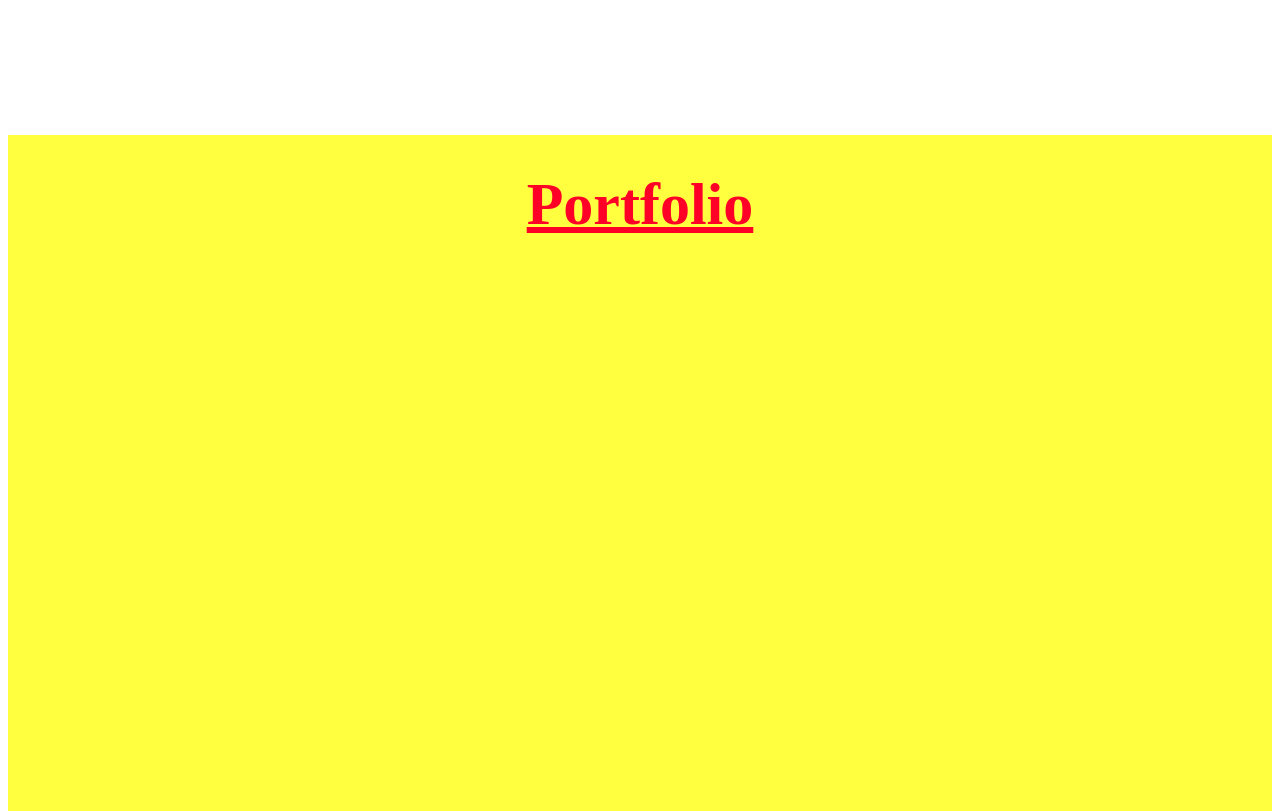
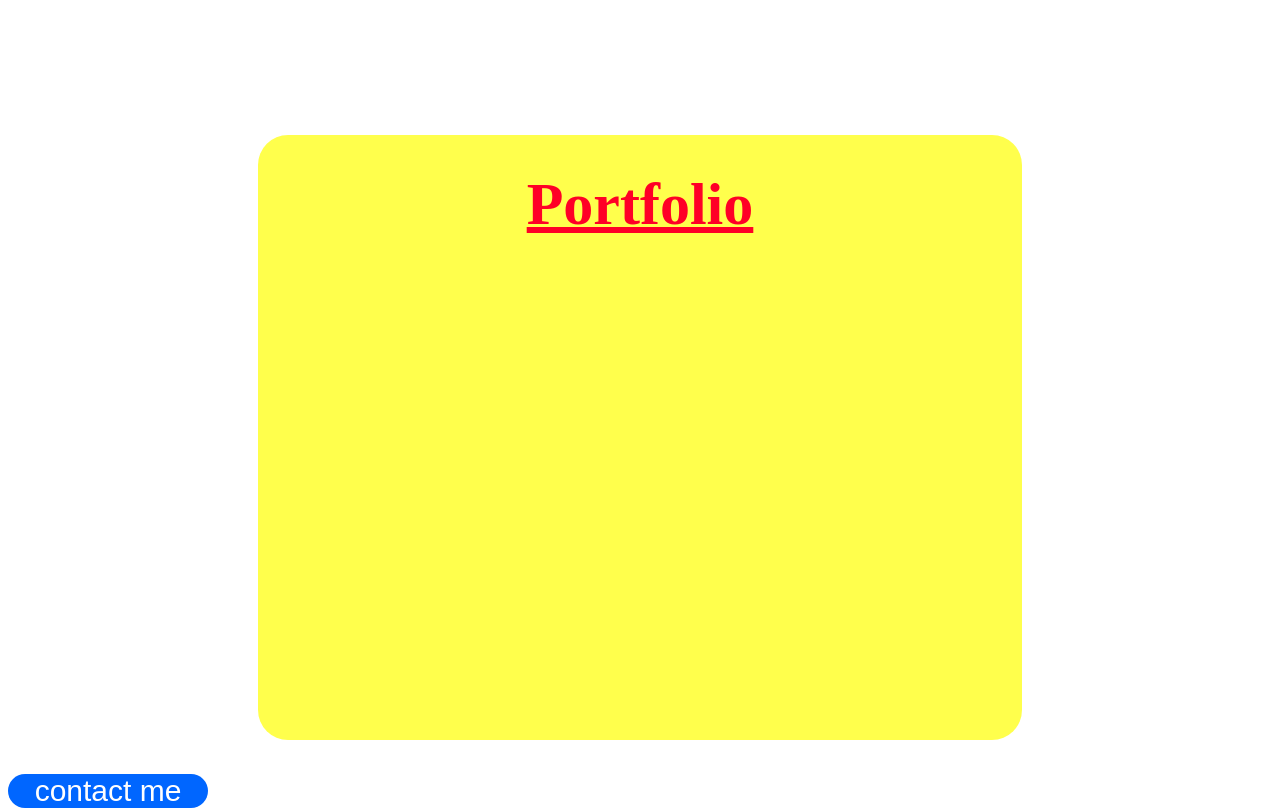
Before and after one commit to DarleneD19/mockup1, a plain HTML site: page index.html in a window 1280 px wide. Shown: the part 1420-2231 px from the top of the page. Drawn offline with Linux system fonts and the light colour scheme; files whose address does not match are found by name.

Commit message:
major corrections

```diff
--- a/assets/css/style.css
+++ b/assets/css/style.css
@@ -4,7 +4,6 @@ a{
     font-family: arial;
     font-size:30px;
    text-decoration: none;
-
 }
 
 a:hover{
@@ -16,7 +15,8 @@ a:hover{
     text-align: right;
     padding-right: 70px;
     padding-bottom: 20px;
-    background-color: rgba(0, 102, 255, .9)
+    background-color: rgba(0, 102, 255, .9);
+    word-spacing: 35px
 }
 
 .toppage{
@@ -103,11 +103,13 @@ a:hover{
 }
 
 .portfolio{
-    background: rgba(255, 255, 0, 0.75);
-    height: 500px;
+    background: rgba(255, 255, 0, .7);
+    height: 600px;
     padding-top: 5px;
-    min-height: 100%;
-    max-height: 100%;
+    margin-left: 250px;
+    margin-right: 250px;
+    border-radius: 30px;
+    min-width: 600px;
 }
 
 .port{
@@ -116,7 +118,14 @@ a:hover{
     color: #ff0026;
     text-align: center;
     margin-top:30px;
-    text-decoration: underline
+    text-decoration: underline;
+}
+
+.ppic img{
+display: block;
+    margin-left: auto;
+    margin-right: auto;
+    width: 40%;
 }
 
 .contact{
```
Also changed, not shown: assets/img/Screen Shot 2019-04-18 at 4.22.43 PM.png (added).
